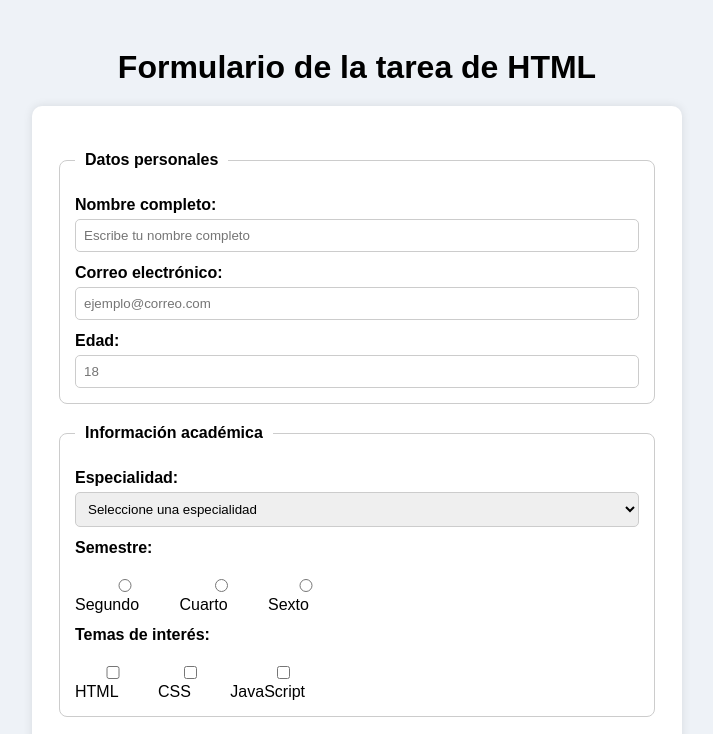
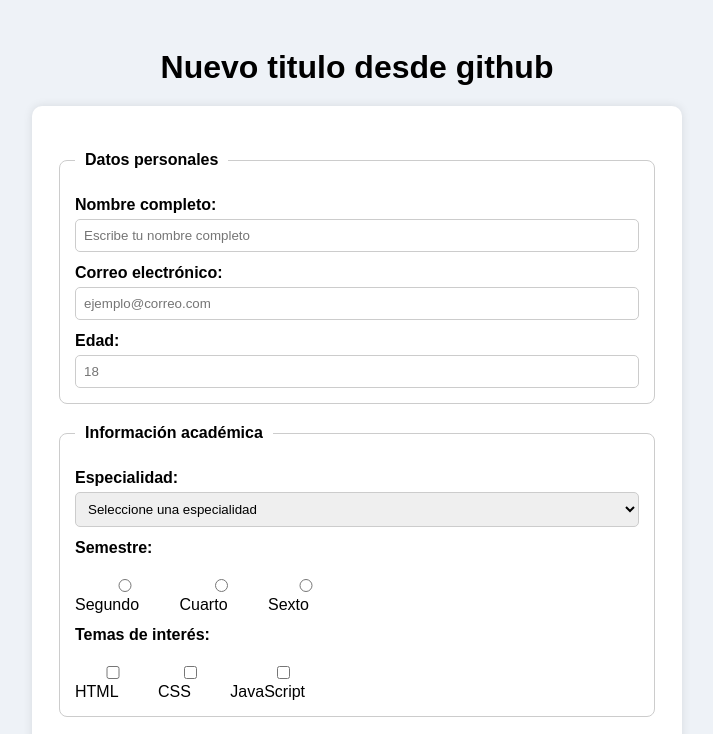
Before and after one commit to betito3245/proyecto10, a plain HTML site: page index.1.html in a window 1280 px wide. Shown: the top 734 px of the page, without its empty margins (283-996 px from the left). Drawn offline with Linux system fonts and the light colour scheme.

Commit message:
Actualizar titulo

```diff
--- a/index.1.html
+++ b/index.1.html
@@ -20,7 +20,7 @@ h1{text-align:center;margin-bottom:20px}
 </head>
 <body>
 
-<h1>Formulario de la tarea de HTML</h1>
+<h1>Nuevo titulo desde github</h1>
 
 <form action="#" method="POST">
 
```
